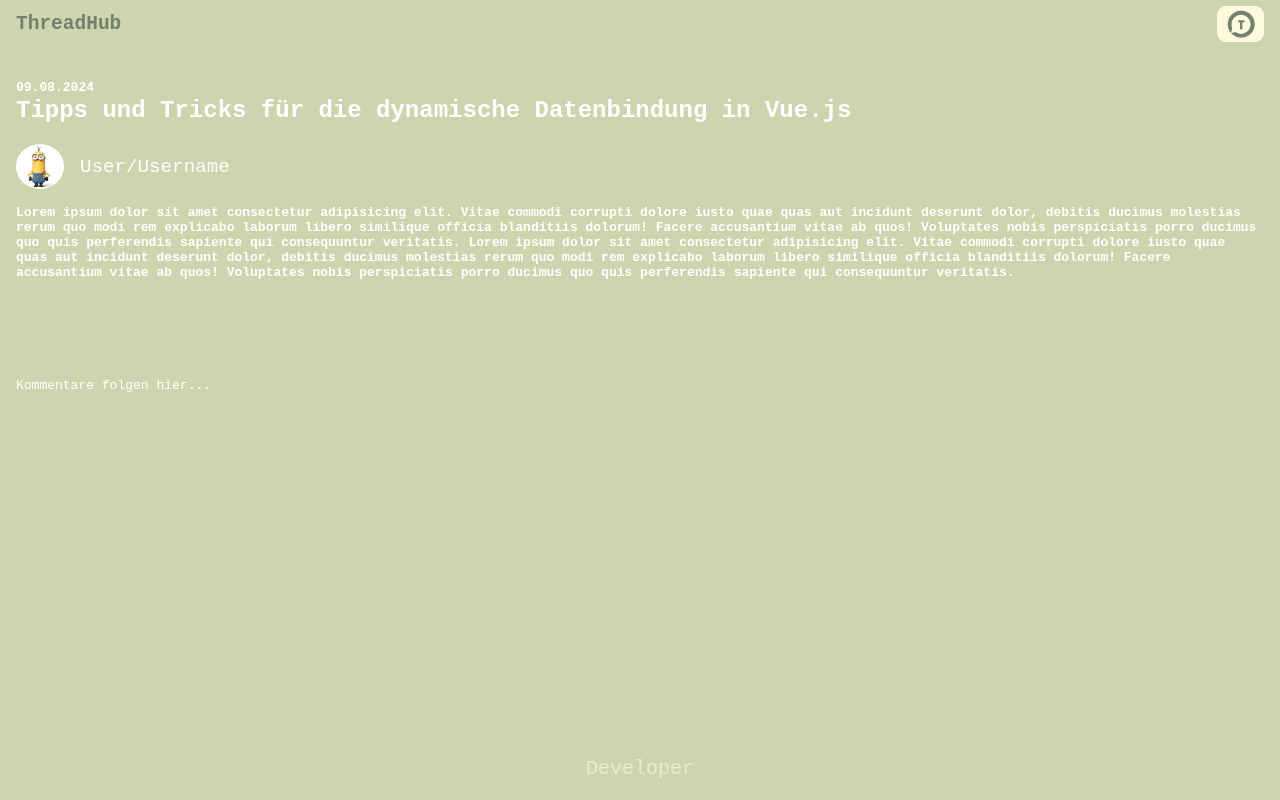
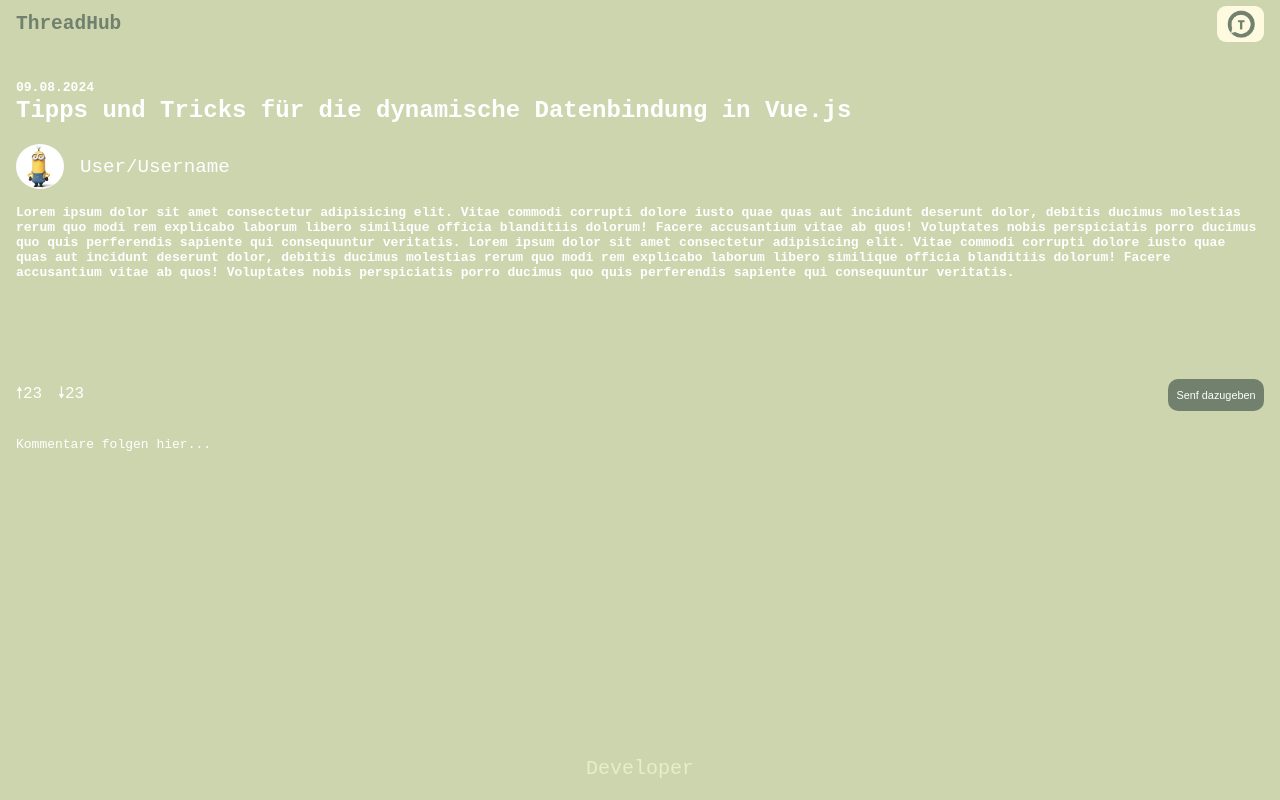
Before and after one commit to coding-bootcamps-eu/final-project-2024-05-threadhub, a Vue app: page /post in a window 1280 px wide. Built offline with nearby package versions, Linux system fonts and the light colour scheme.

Commit message:
add inputfield & Up/down Votes

```diff
--- /dev/null
+++ b/src/components/InteraktionPostView.vue
@@ -0,0 +1,54 @@
+<template>
+  <div class="interaktion">
+    <div class="votes-thread">
+      <p>🠕<span>23</span></p>
+      <p>🠗<span>23</span></p>
+    </div>
+    <button @click="showInput">Senf dazugeben</button>
+  </div>
+  <div class="comment-section" v-show="showComment">
+    <p>Hier kannst du deinen Senf dazugeben...</p>
+    <input type="text" name="text" id="comment-input" /><label for="comment-input"></label>
+  </div>
+</template>
+<script>
+export default {
+  data() {
+    return {
+      showComment: false,
+    };
+  },
+  methods: {
+    showInput() {
+      this.showComment = !this.showComment;
+    },
+  },
+};
+</script>
+<style scoped>
+.votes-thread {
+  display: flex;
+  flex-direction: row;
+  color: white;
+  gap: 1rem;
+  font-size: 1rem;
+}
+
+.interaktion {
+  display: flex;
+  flex-direction: row;
+  justify-content: space-between;
+  align-items: center;
+  padding: 0 1rem 0 1rem;
+}
+
+.interaktion Button {
+  width: 6rem;
+  height: 2rem;
+  font-size: 0.68rem;
+  color: var(--font-color);
+  border: none;
+  border-radius: 10px;
+  background-color: var(--header-color);
+}
+</style>
--- a/src/views/PostView.vue
+++ b/src/views/PostView.vue
@@ -5,6 +5,7 @@
       <TitlePostView />
       <PostPictureName />
       <PostViewPostContent />
+      <InteraktionPostView />
       <CommentSectionPostView />
     </main>
   </div>
@@ -16,6 +17,7 @@ import TitlePostView from '@/components/TitlePostView.vue';
 import PostViewPostContent from '@/components/PostViewPostContent.vue';
 import CommentSectionPostView from '@/components/CommentSectionPostView.vue';
 import PostPictureName from '@/components/PostPictureName.vue';
+import InteraktionPostView from '@/components/InteraktionPostView.vue';
 export default {
   components: {
     HomeViewHeader,
@@ -23,6 +25,7 @@ export default {
     PostViewPostContent,
     CommentSectionPostView,
     PostPictureName,
+    InteraktionPostView,
   },
 };
 </script>
```
